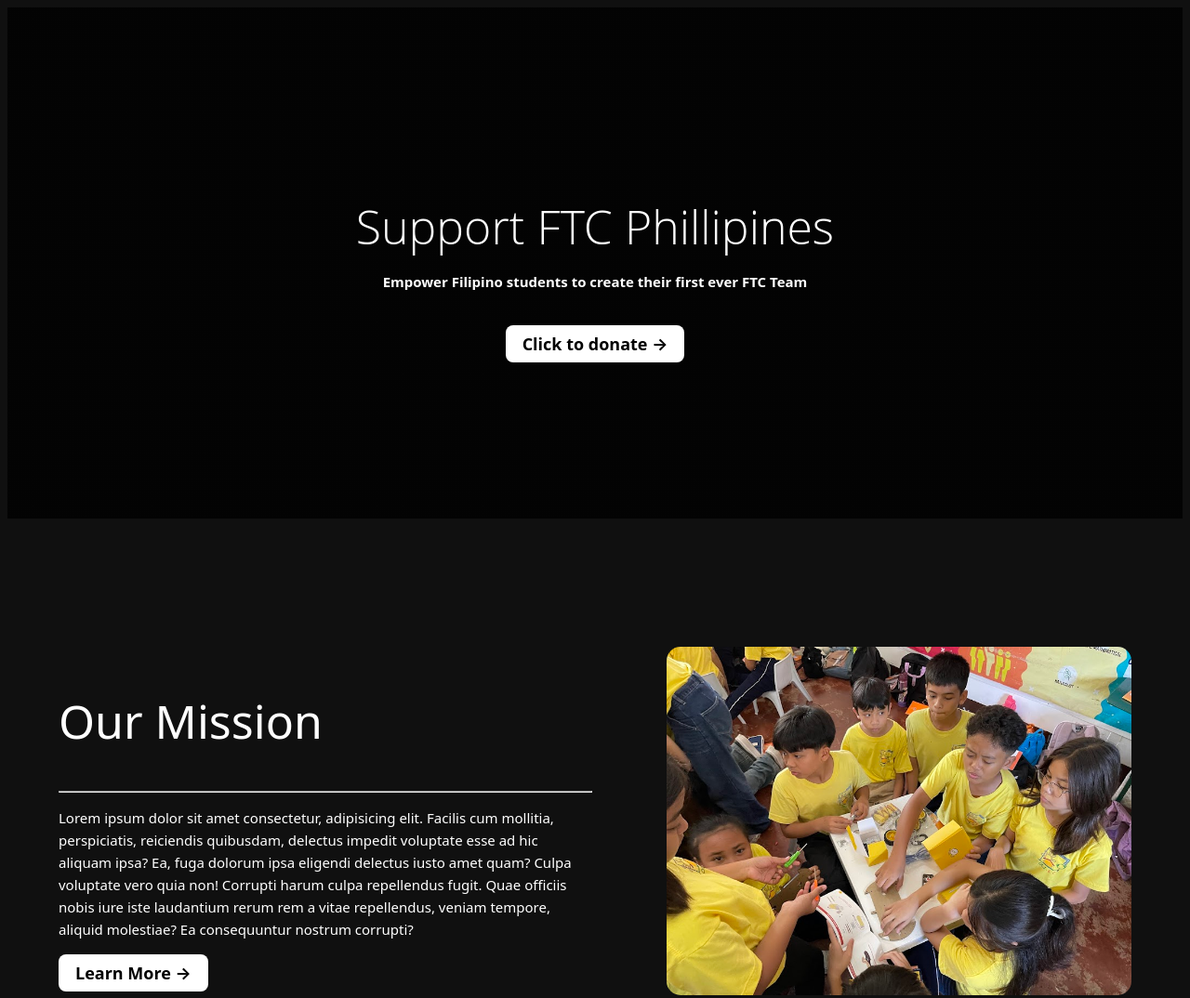
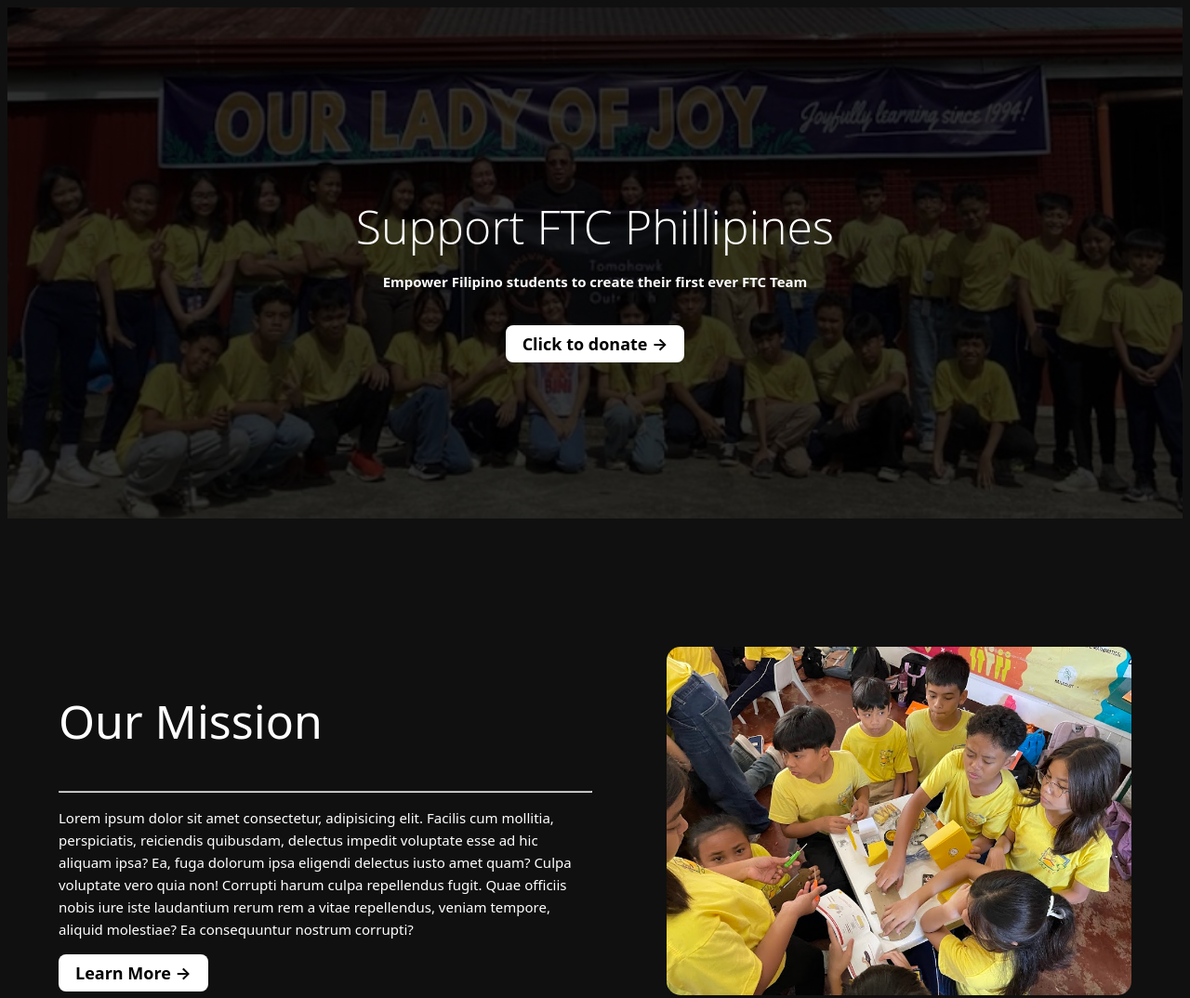
Before and after one commit to ArjunAverineni/support-ftc-phillipines, a plain HTML site: page index.html in a window 1280 px wide. Shown: the top 1074 px of the page at 93% size. Drawn offline with Linux system fonts and the light colour scheme; the site is published under a folder, as on GitHub Pages, so addresses that start at the root find nothing.

Commit message:
Update styles.css

```diff
--- a/styles.css
+++ b/styles.css
@@ -1,7 +1,7 @@
 
 header {
 
-    background-image: linear-gradient(rgba(0, 0, 0, 0.8), rgba(0, 0, 0, 0.8)), url('/intro_pic.png');
+    background-image: linear-gradient(rgba(0, 0, 0, 0.8), rgba(0, 0, 0, 0.8)), url('intro_pic.png');
     background-repeat: no-repeat;
     width: 100%;
     height: 550px;
```
